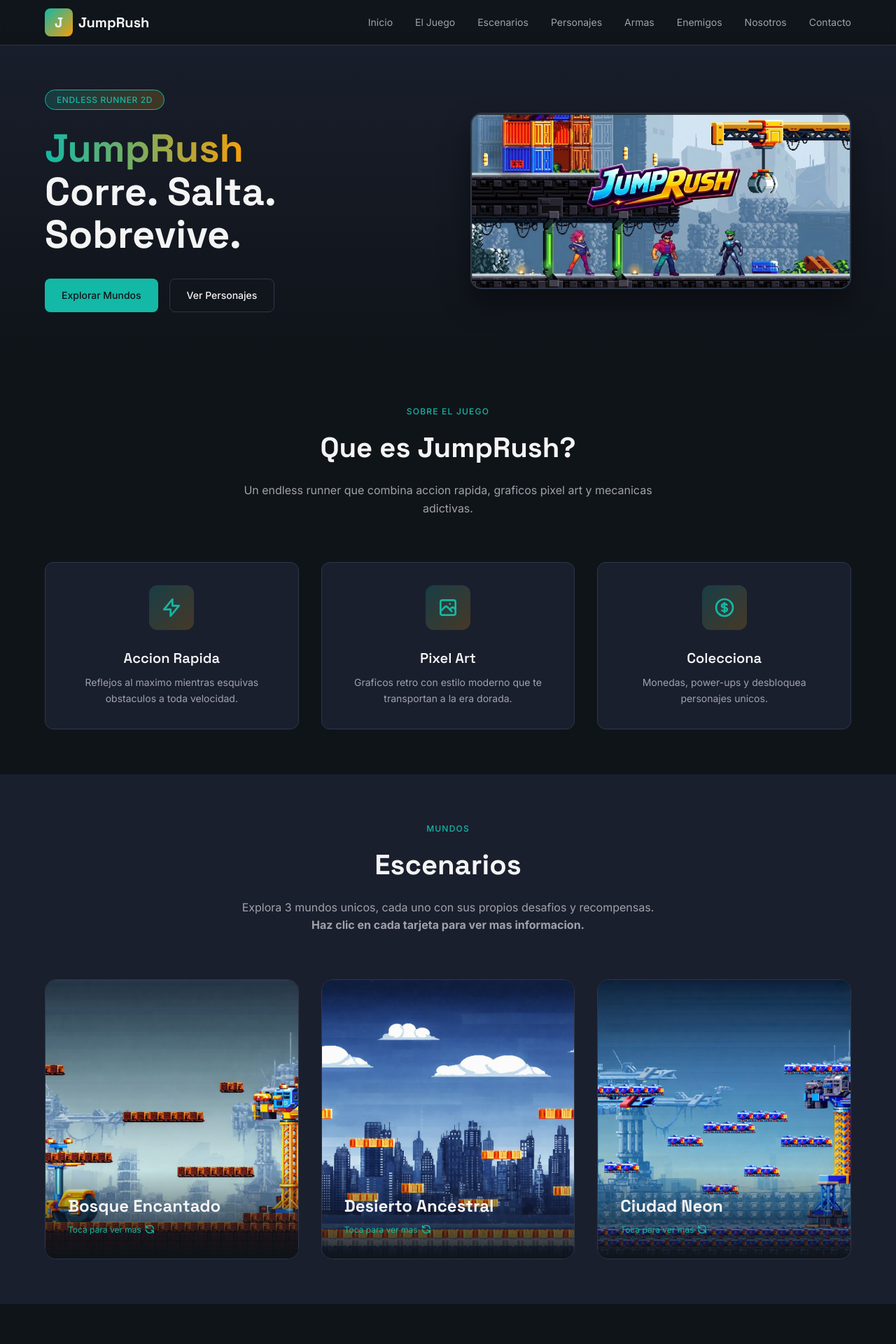
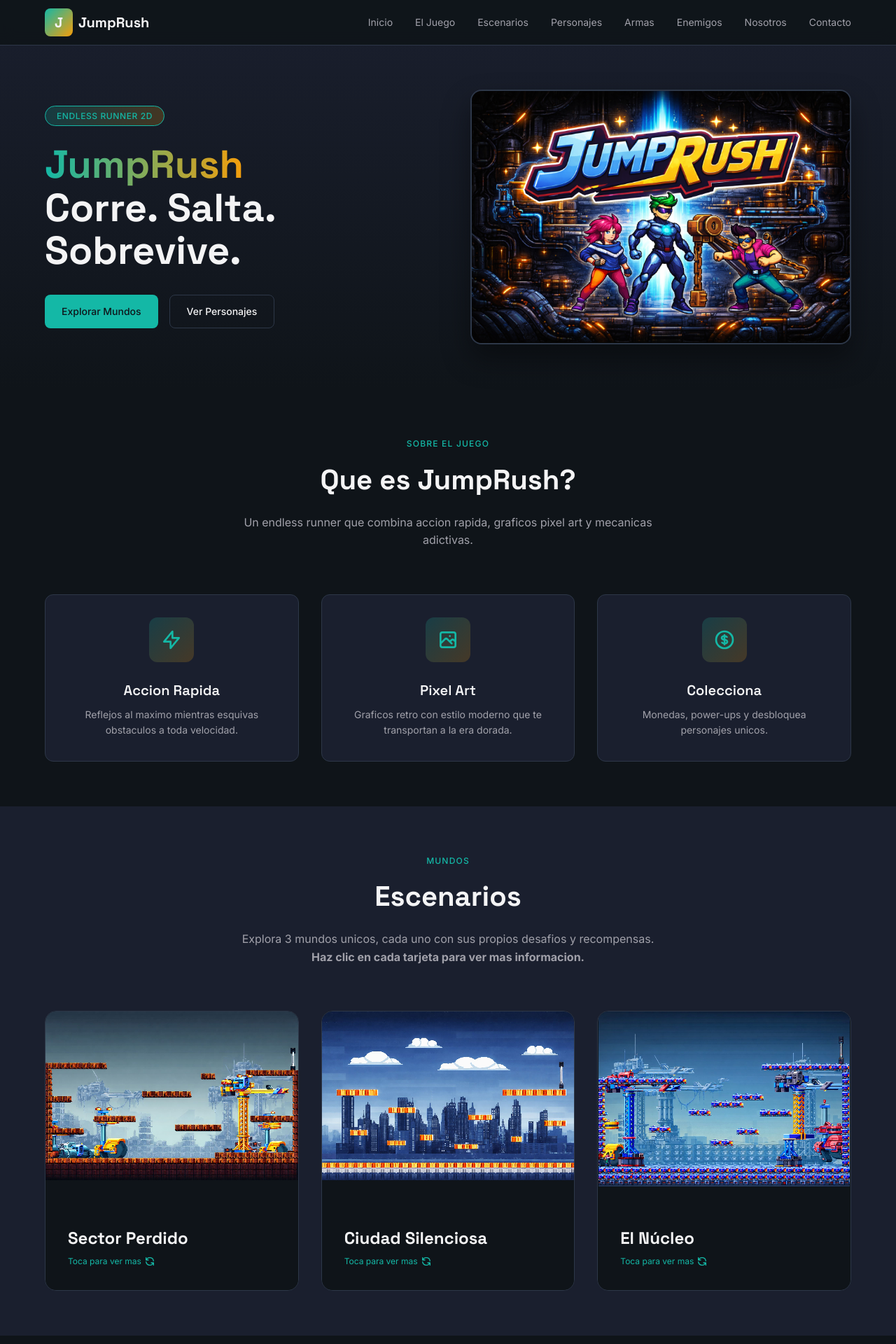
Before and after one commit to ChecoPerez10/BAE-web, a Django app: page / in a window 1280 px wide. Shown: the top 1920 px of the page at 70% size. Run offline with Django 4.2, Linux system fonts and the light colour scheme.

Commit message:
Ajustes en imagenes

```diff
--- a/manage.py
+++ b/manage.py
@@ -6,7 +6,7 @@ import sys
 
 def main():
     """Ejecutar tareas administrativas."""
-    os.environ.setdefault('DJANGO_SETTINGS_MODULE', 'configuracion.configuracion')
+    os.environ.setdefault('DJANGO_SETTINGS_MODULE', 'configuracion.settings')
     try:
         from django.core.management import execute_from_command_line
     except ImportError as exc:
--- a/principal/views.py
+++ b/principal/views.py
@@ -15,25 +15,25 @@ def inicio(request):
         'escenarios': [
             {
                 'id': 'bosque',
-                'nombre': 'Bosque Encantado',
+                'nombre': 'Sector Perdido',
                 'imagen': 'images/escenario1.jpeg',
-                'descripcion': 'Un frondoso bosque lleno de arboles gigantes, flores coloridas y criaturas magicas. Corre entre la naturaleza mientras esquivas raices y saltas sobre troncos caidos.',
+                'descripcion': 'Una antigua zona industrial donde todo comenzó a fallar. Las máquinas quedaron fuera de control y los drones patrullan sin descanso, atacando a cualquiera que entre. Entre estructuras abandonadas y sistemas inestables, este lugar guarda las primeras pistas de lo que salió mal.',
                 'dificultad': 'Facil',
                 'monedas_bonus': '+10%',
             },
             {
                 'id': 'desierto',
-                'nombre': 'Desierto Ancestral',
+                'nombre': 'Ciudad Silenciosa',
                 'imagen': 'images/escenario2.jpeg',
-                'descripcion': 'Arenas doradas bajo un sol abrasador. Piramides antiguas guardan secretos mientras esquivas cactus y tormentas de arena en este desafiante escenario.',
+                'descripcion': 'Lo que antes fue una ciudad activa ahora permanece en completo silencio. No hay señales de vida… solo drones vigilando cada rincón y reaccionando ante cualquier movimiento. Las calles ocultan secretos, y cada paso te acerca a una verdad que alguien —o algo— intenta mantener oculta.',
                 'dificultad': 'Media',
                 'monedas_bonus': '+25%',
             },
             {
                 'id': 'ciudad',
-                'nombre': 'Ciudad Neon',
+                'nombre': 'El Núcleo',
                 'imagen': 'images/escenario3.jpeg',
-                'descripcion': 'Una metropolis futurista iluminada con luces de neon. Salta entre edificios, esquiva vehiculos voladores y recorre las calles de esta ciudad cyberpunk.',
+                'descripcion': 'En lo más profundo del sistema se encuentra el origen de todo. Aquí, las máquinas operan con un propósito desconocido, protegiendo el corazón que las controla. Cada enfrentamiento es más intenso, y solo avanzando podrás descubrir qué está realmente detrás de esta amenaza.',
                 'dificultad': 'Dificil',
                 'monedas_bonus': '+50%',
             },
@@ -42,7 +42,7 @@ def inicio(request):
             {
                 'id': 'aventurero',
                 'nombre': 'Max el Aventurero',
-                'imagen': 'images/player1.gif',
+                'imagen': 'images/player1.png',
                 'descripcion': 'Un valiente explorador con sed de aventuras. Su agilidad y determinacion lo hacen perfecto para cualquier desafio.',
                 'velocidad': 3,
                 'salto': 4,
@@ -52,7 +52,7 @@ def inicio(request):
             {
                 'id': 'ninja',
                 'nombre': 'Kira la Ninja',
-                'imagen': 'images/player2.gif',
+                'imagen': 'images/player2.png',
                 'descripcion': 'Una guerrera sigilosa entrenada en las artes ninja. Su velocidad es incomparable y puede deslizarse bajo obstaculos.',
                 'velocidad': 5,
                 'salto': 3,
@@ -62,7 +62,7 @@ def inicio(request):
             {
                 'id': 'robot',
                 'nombre': 'R0-B0 el Robot',
-                'imagen': 'images/player3.gif',
+                'imagen': 'images/player3.png',
                 'descripcion': 'Un robot amigable con tecnologia avanzada. Su resistencia superior le permite absorber golpes y seguir adelante.',
                 'velocidad': 2,
                 'salto': 3,
@@ -106,7 +106,7 @@ def inicio(request):
             {
                 'id': 'slime',
                 'nombre': 'Slime Venenoso',
-                'imagen': 'images/drone1.gif',
+                'imagen': 'images/Drone1_hover.gif',
                 'descripcion': 'Una criatura gelatinosa que deja rastros de veneno. Facil de vencer pero aparece en grandes cantidades.',
                 'vida': 2,
                 'dano': 1,
@@ -116,7 +116,7 @@ def inicio(request):
             {
                 'id': 'esqueleto',
                 'nombre': 'Esqueleto Guardian',
-                'imagen': 'images/drone2.gif',
+                'imagen': 'images/Drone2_hover.gif',
                 'descripcion': 'Un guerrero no-muerto que protege tesoros antiguos. Ataca con precision y es dificil de esquivar.',
                 'vida': 4,
                 'dano': 3,
@@ -126,7 +126,7 @@ def inicio(request):
             {
                 'id': 'dragon',
                 'nombre': 'Dragon de Sombra',
-                'imagen': 'images/drone3.gif',
+                'imagen': 'images/Drone3_hover.gif',
                 'descripcion': 'El jefe final de cada mundo. Un dragon colosal que escupe fuego oscuro y tiene ataques devastadores.',
                 'vida': 5,
                 'dano': 5,
--- a/static/css/estilos.css
+++ b/static/css/estilos.css
@@ -373,6 +373,7 @@ ul {
 
 .flip-card {
     perspective: 1000px;
+    min-height: 400px;
     height: 400px;
     cursor: pointer;
 }
@@ -401,17 +402,22 @@ ul {
 }
 
 .flip-card__front {
+    display: flex;
+    flex-direction: column;
+    justify-content: space-between;
     background-color: var(--color-fondo);
 }
 
 .flip-card__imagen {
     width: 100%;
-    height: 100%;
-    object-fit: cover;
+    max-height: 250px;
+    object-fit: contain;
+    display: block;
+    margin: 0 auto;
+    image-rendering: pixelated; /* para pixel art */
 }
-
 .flip-card__overlay {
-    position: absolute;
+    position: relative;
     bottom: 0;
     left: 0;
     right: 0;
--- a/templates/inicio.html
+++ b/templates/inicio.html
@@ -23,7 +23,7 @@
         </div>
 
         <div class="hero__imagen">
-            <img src="{% static 'images/jump2.png' %}" alt="JumpRush Game" class="hero__game-img">
+            <img src="{% static 'images/logoFinal.png' %}" alt="JumpRush Game" class="hero__game-img">
         </div>
     </div>
 </section>
```
Also changed, not shown: configuracion/settings.py (renamed from configuracion/configuracion.py), requirements.txt (renamed from requisitos.txt), static/images/Drone1_hover.gif (added), static/images/Drone2_hover.gif (added), static/images/Drone3_hover.gif (added), static/images/drone1.gif (deleted), static/images/drone2.gif (deleted), static/images/drone3.gif (deleted), static/images/logoFinal.png (added), static/images/player1.gif (deleted), static/images/player1.png (added), static/images/player2.gif (deleted), static/images/player2.png (added), static/images/player3.gif (deleted), 1 more files.
